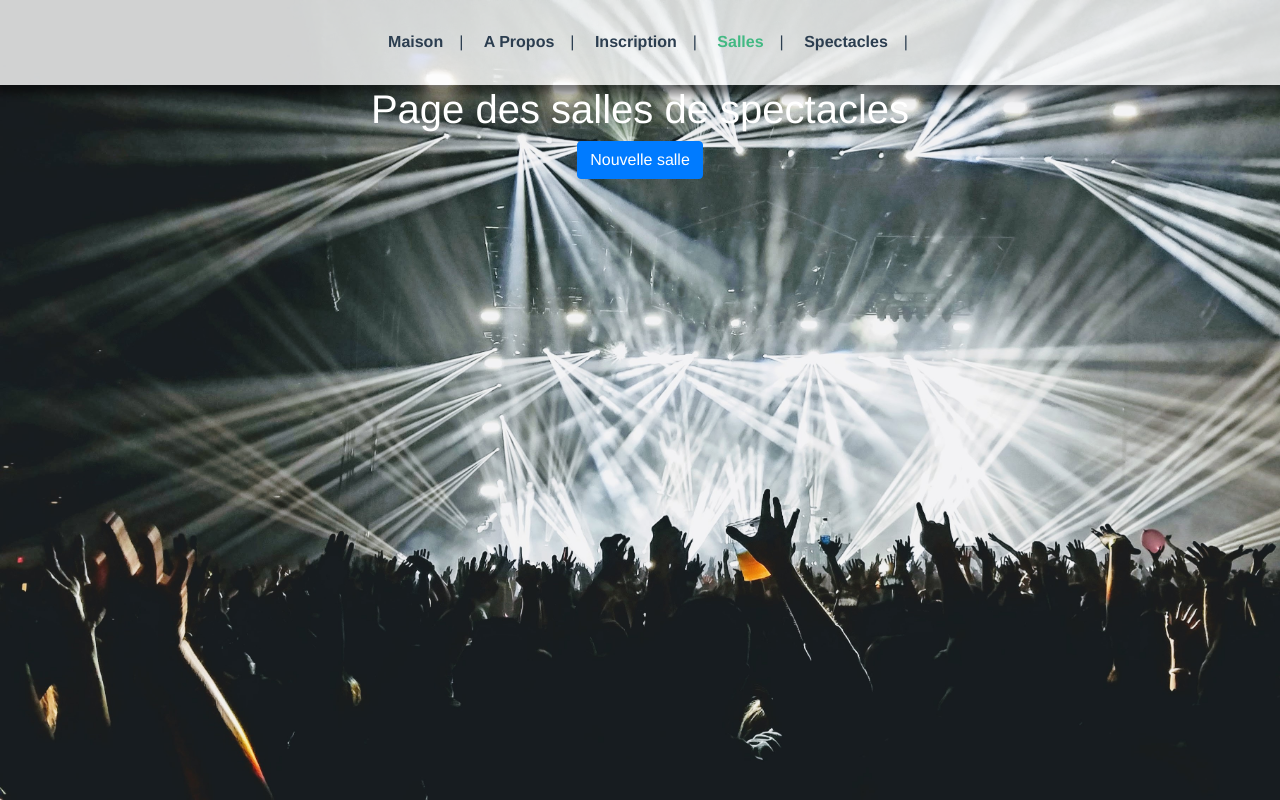
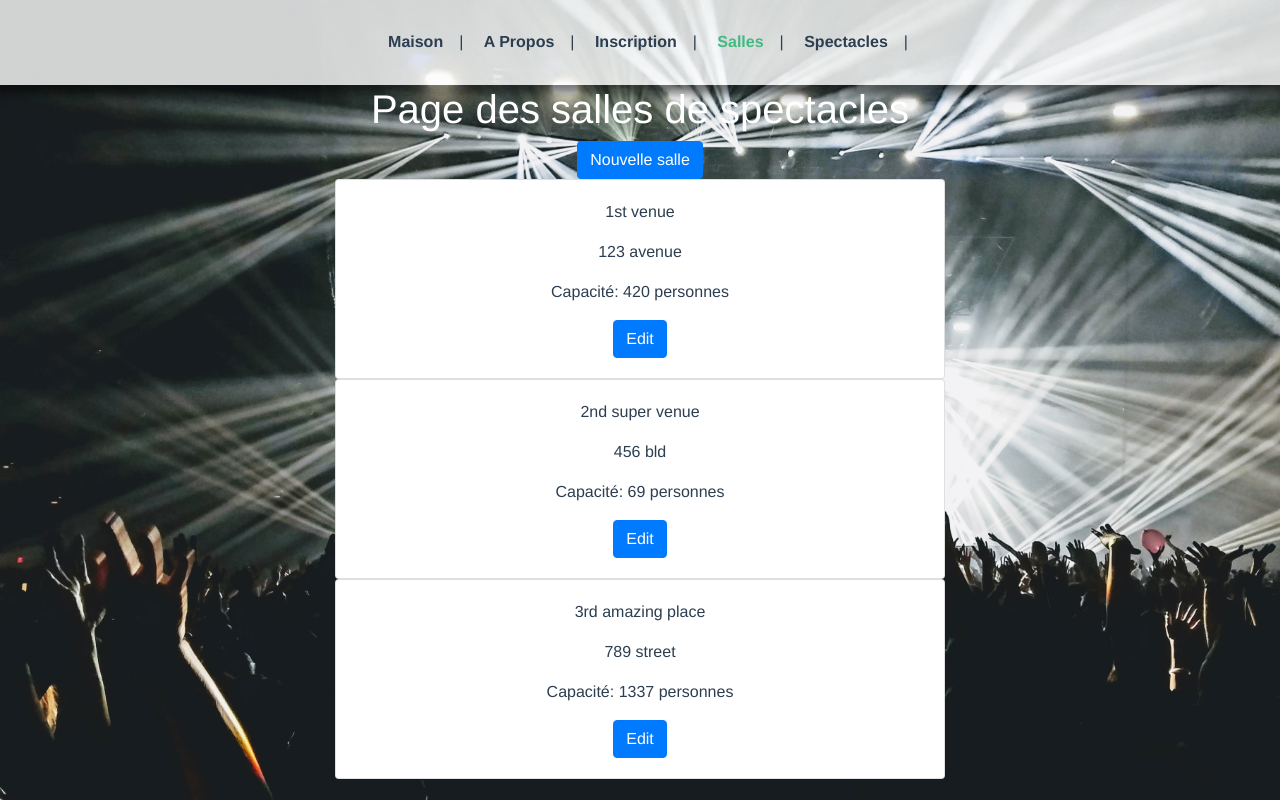
Before and after one commit to gti525/h19-raspi, a Vue app in the folder raspi-frontend/: page /#/venues in a window 1280 px wide. Built offline with nearby package versions, Linux system fonts and the light colour scheme.

Commit message:
adds view to venue

```diff
--- a/raspi-frontend/src/components/venue/NewVenue.vue
+++ b/raspi-frontend/src/components/venue/NewVenue.vue
@@ -13,7 +13,7 @@
         <input v-model="newVenue.capacity" type="number" name="capacity">
       </div>
       <div class="control">
-        <b-button variant="primary">Soumettre</b-button>
+        <b-button variant="primary" @click="submit(newVenue)">Soumettre</b-button>
         <b-button variant="danger" @click="cancel()">Cancel</b-button>
       </div>
     </form>
@@ -24,11 +24,13 @@
 export default {
   name: "NewVenue",
   props: {
-    newVenue: Object
+    newVenue: Object,
+    ogVenue: Object
   },
   methods: {
     submit(form) {
       console.log(form);
+      this.$emit("cancelCreateEdit");
     },
     cancel() {
       this.$emit("cancelCreateEdit");
--- /dev/null
+++ b/raspi-frontend/src/components/venue/ShowVenues.vue
@@ -0,0 +1,34 @@
+<template>
+  <div id="showVenue">
+    <div v-for="venue in venues" class="card" :key="venue.id">
+      <div class="card-body">
+        <p>{{venue.name}}</p>
+        <p>{{venue.address}}</p>
+        <p>Capacité: {{venue.capacity}} personnes</p>
+        <b-button variant="primary" @click="edit(venue)">Edit</b-button>
+      </div>
+    </div>
+  </div>
+</template>
+
+<script>
+export default {
+  name: "ShowVenues",
+  props: {
+    venues: Array
+  },
+  methods: {
+    edit(venue) {
+      this.$emit("editVenue", venue);
+      this.$emit("cancelCreateEdit");
+    }
+  }
+};
+</script>
+
+<style scoped>
+.venue {
+  background-color: rgba(255, 255, 255, 0.8);
+  border-radius: 2rem;
+}
+</style>
--- a/raspi-frontend/src/views/Venue.vue
+++ b/raspi-frontend/src/views/Venue.vue
@@ -2,22 +2,53 @@
   <div class="venue">
     <h1>Page des salles de spectacles</h1>
     <button v-if="!createEditVenue" class="btn btn-primary" @click="createVenue">Nouvelle salle</button>
-    <NewVenue v-if="createEditVenue" :newVenue="newForm" @cancelCreateEdit="cancelCreateEdit"/>
+    <NewVenue
+      v-if="createEditVenue"
+      :newVenue="newForm"
+      :ogVenue="ogVenue"
+      @cancelCreateEdit="cancelCreateEdit"
+    />
+    <div class="col-md-6 mx-auto">
+      <ShowVenue :venues="venues" @cancelCreateEdit="cancelCreateEdit" @editVenue="editVenue"/>
+    </div>
   </div>
 </template>
 
 <script>
 import NewVenue from "@/components/venue/NewVenue.vue";
+import ShowVenue from "@/components/venue/ShowVenues.vue";
 
 export default {
   name: "venue",
   components: {
-    NewVenue
+    NewVenue,
+    ShowVenue
   },
   data: () => {
     return {
       newForm: {},
-      createEditVenue: false
+      createEditVenue: false,
+      // for testing purposes
+      venues: [
+        {
+          id: 36,
+          name: "1st venue",
+          address: "123 avenue",
+          capacity: 420
+        },
+        {
+          id: 37,
+          name: "2nd super venue",
+          address: "456 bld",
+          capacity: 69
+        },
+        {
+          id: 38,
+          name: "3rd amazing place",
+          address: "789 street",
+          capacity: 1337
+        }
+      ]
     };
   },
   methods: {
@@ -30,7 +61,10 @@ export default {
       };
     },
     cancelCreateEdit() {
-      this.createEditVenue = false;
+      this.createEditVenue = !this.createEditVenue;
+    },
+    editVenue(venue) {
+      this.newForm = venue;
     }
   }
 };
```
